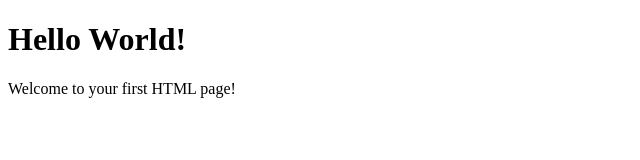
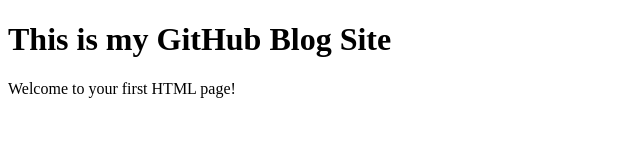
Before and after one commit to prakashrkota/prakashrkota.github.io, a plain HTML site: page index.html in a window 1280 px wide. Shown: the whole page, without its empty margins (0-640 px from the left). Drawn offline with Linux system fonts and the light colour scheme.

Commit message:
Update index.html

```diff
--- a/index.html
+++ b/index.html
@@ -6,7 +6,7 @@
     <title>Hello World!</title>
 </head>
 <body>
-    <h1>Hello World!</h1>
+    <h1>This is my GitHub Blog Site</h1>
     <p>Welcome to your first HTML page!</p>
 </body>
 </html>
```
